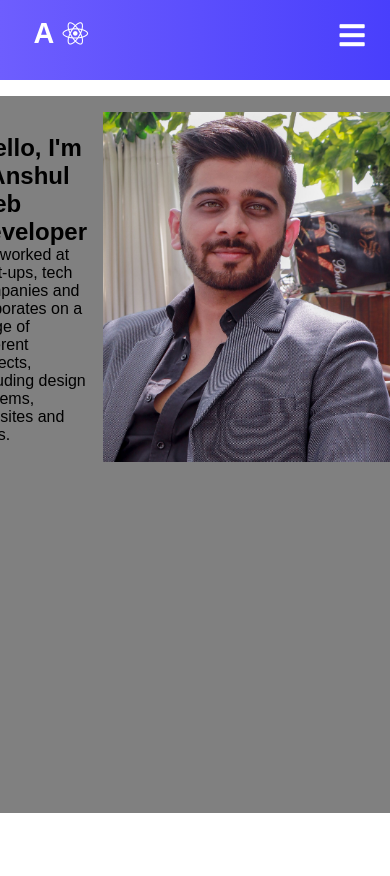
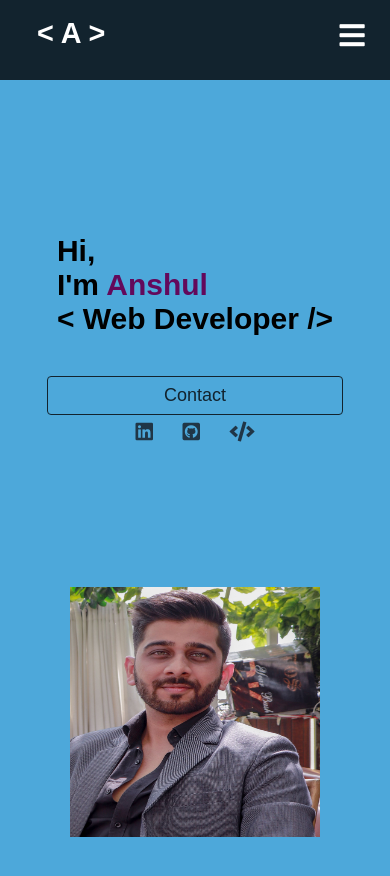
Before and after one commit to anshulraheja/porfolio, a React (Create React App) app: page / in a window 390 px wide. Shown: the top 876 px of the page. Before the commit the page ends 844 px from the top, so only its background shows below. Built offline with nearby package versions, Linux system fonts and the light colour scheme.

Commit message:
Added home section

```diff
--- a/src/App.css
+++ b/src/App.css
@@ -1,7 +1,14 @@
-
+:root {
+  --dark: #12232E;
+  --light: #007CC7;
+  --lighter: #4DA8DA;
+  --shadowDark: #203647;
+  --shadowLight: #EEFBFB;
+  --body-font: 'Poppins', sans-serif;
+}
 * {
     box-sizing: border-box;
     margin: 0;
     padding: 0;
-    font-family: 'Montserrat', sans-serif;
+    font-family: var(--body-font);
   }
--- a/src/App.js
+++ b/src/App.js
@@ -1,13 +1,13 @@
 import React from 'react';
 import Navbar from "./components/Navbar/Navbar";
-import About from "./components/About/About";
+import Home from "./components/Home/Home";
 import './App.css';
 
 function App() {
   return (
     <div className="App">
       <Navbar />
-      <About />
+      <Home />
     </div>
   );
 }
--- a/src/components/About/About.css
+++ /dev/null
@@ -1,16 +0,0 @@
-section{
-    background-color: grey;
-    margin: 1rem 0;
-    height: 85vh
-}
-.about-container{
-    display:flex;
-    justify-content:center;
-    align-items:center;
-}
-.about-content h1{
-    text-align: center;
-}
-.about-img{
-    margin: 1rem;
-}
--- a/src/components/About/About.js
+++ /dev/null
@@ -1,20 +0,0 @@
-import React from 'react'
-import './About.css'
-const About = () => {
-    return (
-        <section>
-            <div className="about-container">
-                <div className="about-content">
-                    <h1>Hello, I'm Anshul</h1>
-                    <h2>Web Developer</h2>
-                    <p>I've worked at start-ups, tech companies and corporates on a range of different projects, including design systems, websites and apps.</p>
-                </div>
-                <div className="about-img">
-                    <img src="photo.jpg" alt='face' width="300" height="350"></img>
-                </div>
-            </div>
-        </section>
-    )
-}
-
-export default About
--- a/src/components/Button.css
+++ b/src/components/Button.css
@@ -1,7 +1,3 @@
-:root {
-    --primary: #3acbf7;
-}
-
 .btn {
     padding: 8px 20px;
     border-radius: 4px;
@@ -14,12 +10,12 @@
     padding: 8px 20px;
     transition: all 0.3s ease-out;
     background: #fff;
-    color: #6568F4;
+    color: var(--light);
     transition: 250ms;
 }
 
 .btn--primary {
-    background-color: var(--primary);
+    background-color: var(--dark);
 }
 
 .btn--outline {
@@ -27,20 +23,29 @@
     color: #fff;
     padding: 8px 20px;
     border-radius: 4px;
-    border: 1px solid var(--primary);
+    border: 1px solid var(--light);
     transition: all 0.3s ease-out;
 }
 
+.btn--contact{
+    background-color: transparent;
+    color: var(--dark);
+    padding: 8px 20px;
+    border-radius: 4px;
+    border: 1px solid var(--dark);
+    transition: all 0.3s ease-out;
+    margin-top:10%;;
+}
 .btn--medium {
     padding: 8px 20px;
     border-radius: 4px;
     font-size: 18px;
-    color: #fff;
+    /* color: #fff; */
 }
 
 .btn--large {
     padding: 12px 26px;
     border-radius: 4px;
     font-size: 20px;
-    color: #fff;
+    /* color: #fff; */
 }
--- a/src/components/Button.js
+++ b/src/components/Button.js
@@ -3,7 +3,8 @@ import './Button.css'
 
 const STYLES = [
     'btn--primary',
-    'btn--outline'
+    'btn--outline',
+    'btn--contact'
 ]
 
 const SIZES = [
--- /dev/null
+++ b/src/components/Home/Home.css
@@ -0,0 +1,68 @@
+.home{
+    height: 100vh;
+    background-color: var(--lighter);
+    display: flex;
+    justify-content:space-evenly;
+    color: rgb(0, 0, 0);
+}
+.home-data{
+    margin-top:10%;
+    font-size:30px;
+    display: flex;
+    flex-direction:column;
+
+}
+.home-title{
+  padding:10px;
+}
+.home-title-name{
+    color: rgb(99, 9, 91);
+}
+.btn-contact{
+    margin-top:10%;
+}
+.home-social-icon{
+    display: flex;
+    justify-content:center;
+    align-items:flex-end;
+    /* margin: 10% 0 0 50% */
+}
+.home-social-icon a{
+    padding: 2% 5% 2% 5%;
+    color:var(--shadowDark)
+}
+.home-img{
+   margin-top:80px;
+   width:300px;
+   height:300px;
+}
+
+@media screen and (max-width: 825px){
+    .home{
+        height: 105vh;
+        background-color: var(--lighter);
+        display: flex;
+        flex-direction: column;
+        justify-content:space-evenly;
+        align-items:center;
+        color: rgb(0, 0, 0);
+    }
+    .home-data{
+        margin-top:5%;
+        display: flex;
+        flex-direction:column;
+    }
+    .home-img{
+        margin-top:5%;
+     }
+}
+@media screen and ( max-width:434px){
+    .home-data{
+        font-size: 20px;
+    }
+    .home-img{
+        margin-top:5%;
+        width:250px;
+        height:250px;
+     }
+}
--- /dev/null
+++ b/src/components/Home/Home.js
@@ -0,0 +1,23 @@
+import React from 'react'
+import './Home.css'
+import { Button } from '../Button.js'
+const Home = () => {
+    return (
+        <section className="home">
+            <div className="home-data">
+                <h1 className='home-title'>Hi,<br />I'm <span className="home-title-name">Anshul</span><br />&lt; Web Developer /&gt;</h1>
+                <Button buttonStyle="btn--contact">Contact</Button>
+                <div className="home-social-icon">
+                    <a href="/"><i className="fab fa-linkedin"></i></a>
+                    <a href="/"><i className="fab fa-github-square"></i></a>
+                    <a href="/"><i className="fas fa-code"></i></a>
+                </div>
+            </div>
+            <div>
+                <img src="photo.jpg" alt="face" className="home-img" ></img>
+            </div>
+        </section >
+    )
+}
+
+export default Home
--- a/src/components/Navbar/Navbar.css
+++ b/src/components/Navbar/Navbar.css
@@ -1,5 +1,5 @@
 .NavbarItems {
-    background: linear-gradient(90deg, rgb(110, 94, 254) 0%, rgba(73,63,252,1) 100%);
+    background: var(--dark);
     height: 80px;
     display: flex;
     justify-content: center;
@@ -37,7 +37,7 @@
 }
 
 .nav-links:hover {
-    background-color: #6d76f7;
+    background-color: var(--shadowDark);
     border-radius: 4px;
     transition: all 0.2s ease-out;
 }
@@ -57,6 +57,7 @@
 @media screen and (max-width: 900px) {
     .NavbarItems {
         position: relative;
+
     }
 
     .nav-menu {
@@ -72,7 +73,7 @@
     }
 
     .nav-menu.active {
-        background: #6668f4;
+        background: var(--dark);
         left: 0;
         opacity: 1;
         transition: all 0.5s ease;
@@ -87,7 +88,7 @@
     }
 
     .nav-links:hover {
-        background-color: #7577fa;
+        background-color: var(--shadowDark);
         border-radius: 0;
     }
 
@@ -120,15 +121,15 @@
         margin: 2rem auto;
         border-radius: 4px;
         width: 80%;
-        background: #4ad9e4;
+        background-color: var(--shadowDark);
         text-decoration: none;
-        color: #fff;
+        color: white;
         font-size: 1.5rem;
     }
 
     .nav-links-mobile:hover {
-        background: #fff;
-        color: #6568F4;
+        background: var(--shadowLight);
+        color: var(--lighter);
         transition: 250ms;
     }
 
--- a/src/components/Navbar/Navbar.js
+++ b/src/components/Navbar/Navbar.js
@@ -31,7 +31,7 @@ function Navbar() {
     window.addEventListener('resize', showButton);
     return (
         <nav className="NavbarItems">
-            <h1 className="navbar-logo" onClick={closeMobileMenu}>A<i className="fab fa-react"></i></h1>
+            <h1 className="navbar-logo" onClick={closeMobileMenu}>&lt; A &gt;</h1>
             <div className="menu-icon" onClick={handleClick}>
                 <i className={click ? 'fas fa-times' : 'fas fa-bars'}></i>
             </div>
```
